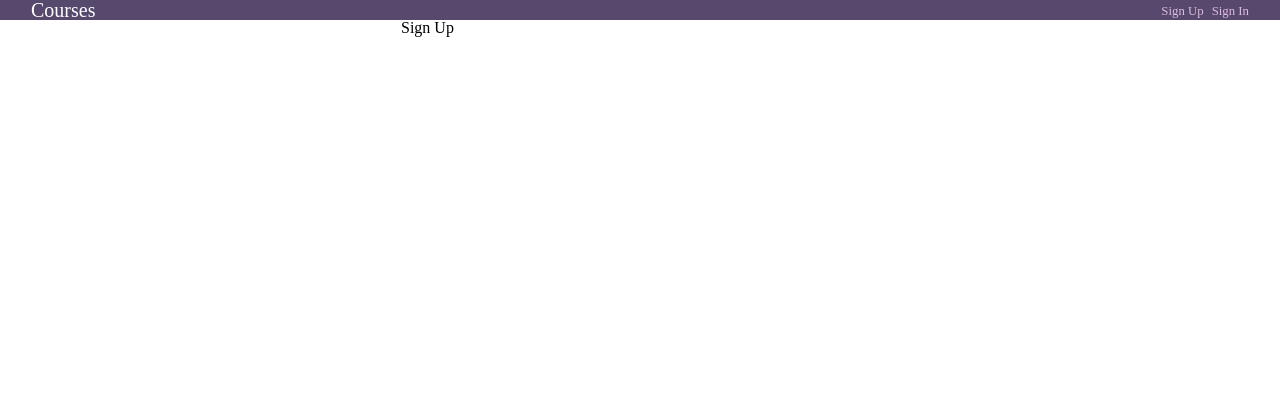
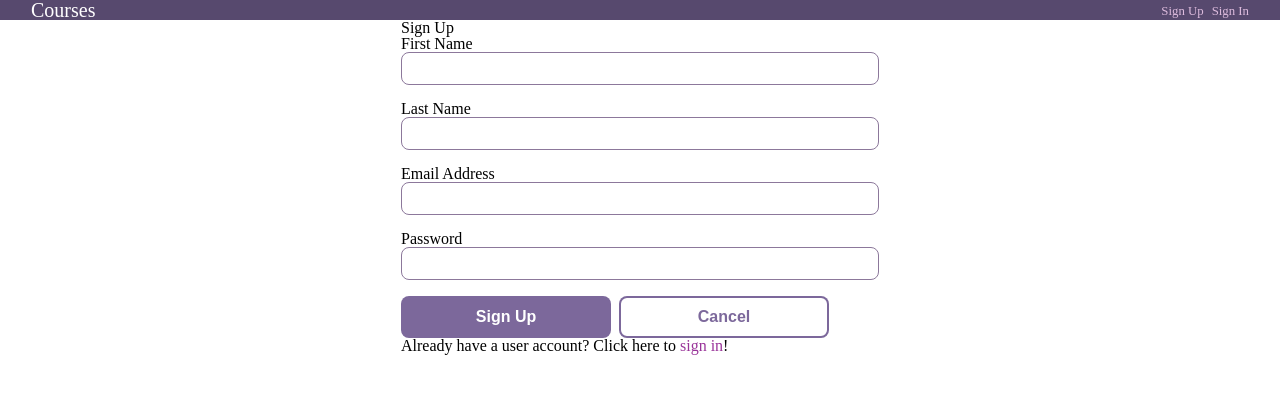
Before and after one commit to cgdouthitt/techdegree-project-10, a React (Vite) app in the folder client/: page /signup in a window 1280 px wide. Shown: the top 394 px of the page. Built offline with nearby package versions, Linux system fonts and the light colour scheme.

Commit message:
Started user sign up

```diff
--- a/client/src/components/UserSignUp.jsx
+++ b/client/src/components/UserSignUp.jsx
@@ -1,7 +1,65 @@
+import { useNavigate, Link } from "react-router-dom";
+import { useContext, useRef, useState } from "react";
+import { api } from "../utils/apiHelper";
+import UserContext from "../context/UserContext";
+
 const UserSignUp = () => {
+  const { actions } = useContext(UserContext);
+  const navigate = useNavigate();
+
+  const firstName = useRef(null);
+  const lastName = useRef(null);
+  const password = useRef(null);
+  const emailAddress = useRef(null);
+
+  const handleSubmit = async (event) => {
+    event.preventDefault();
+
+    const user = {
+      firstName: firstName.current.value,
+      lastName: lastName.current.value,
+      emailAddress: emailAddress.current.value,
+      password: password.current.value,
+    };
+    console.log(user);
+    const response = await api("/users", "POST", user);
+    console.log(response);
+  };
+
+  const handleCancel = (event) => {
+    event.preventDefault();
+    navigate("/");
+  };
+
   return (
     <div className="form--centered">
       <h2>Sign Up</h2>
+
+      <form onSubmit={handleSubmit}>
+        <label htmlFor="firstName">First Name</label>
+        <input id="firstName" name="firstName" type="text" ref={firstName} />
+        <label htmlFor="lastName">Last Name</label>
+        <input id="lastName" name="lastName" type="text" ref={lastName} />
+        <label htmlFor="emailAddress">Email Address</label>
+        <input
+          id="emailAddress"
+          name="emailAddress"
+          type="email"
+          ref={emailAddress}
+        />
+        <label htmlFor="password">Password</label>
+        <input id="password" name="password" type="password" ref={password} />
+        <button className="button" type="submit">
+          Sign Up
+        </button>
+        <button className="button button-secondary" onClick={handleCancel}>
+          Cancel
+        </button>
+      </form>
+      <p>
+        Already have a user account? Click here to{" "}
+        <Link to="/signin">sign in</Link>!
+      </p>
     </div>
   );
 };
--- a/client/src/utils/apiHelper.js
+++ b/client/src/utils/apiHelper.js
@@ -9,8 +9,10 @@ export const api = (path, method = "GET", body = null, credentials = null) => {
   };
 
   if (body) {
+    console.log("body", JSON.stringify(body));
     options.body = JSON.stringify(body);
     options.headers["Content-Type"] = "application/json; charset=utf-8";
+    console.log(options);
   }
 
   if (credentials) {
```
Also changed, not shown: 1 other file (tests, documents, lock files or other folders).
